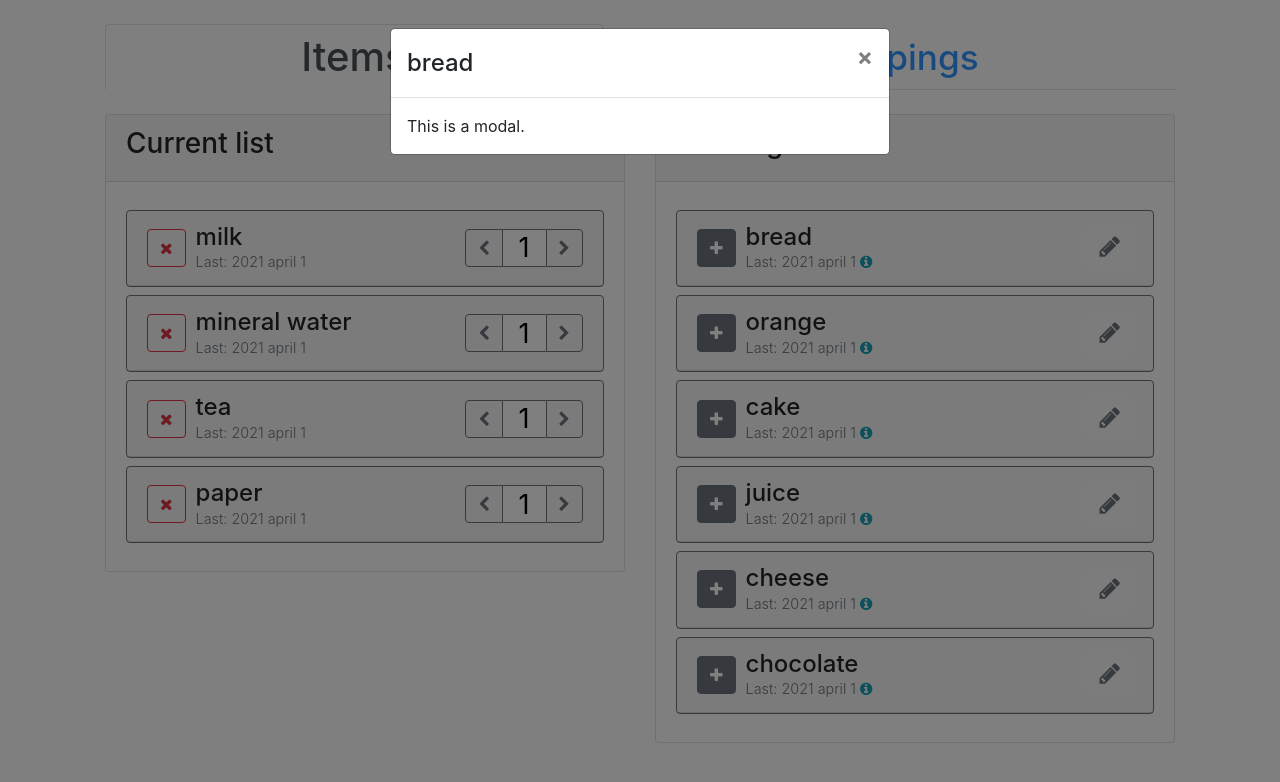
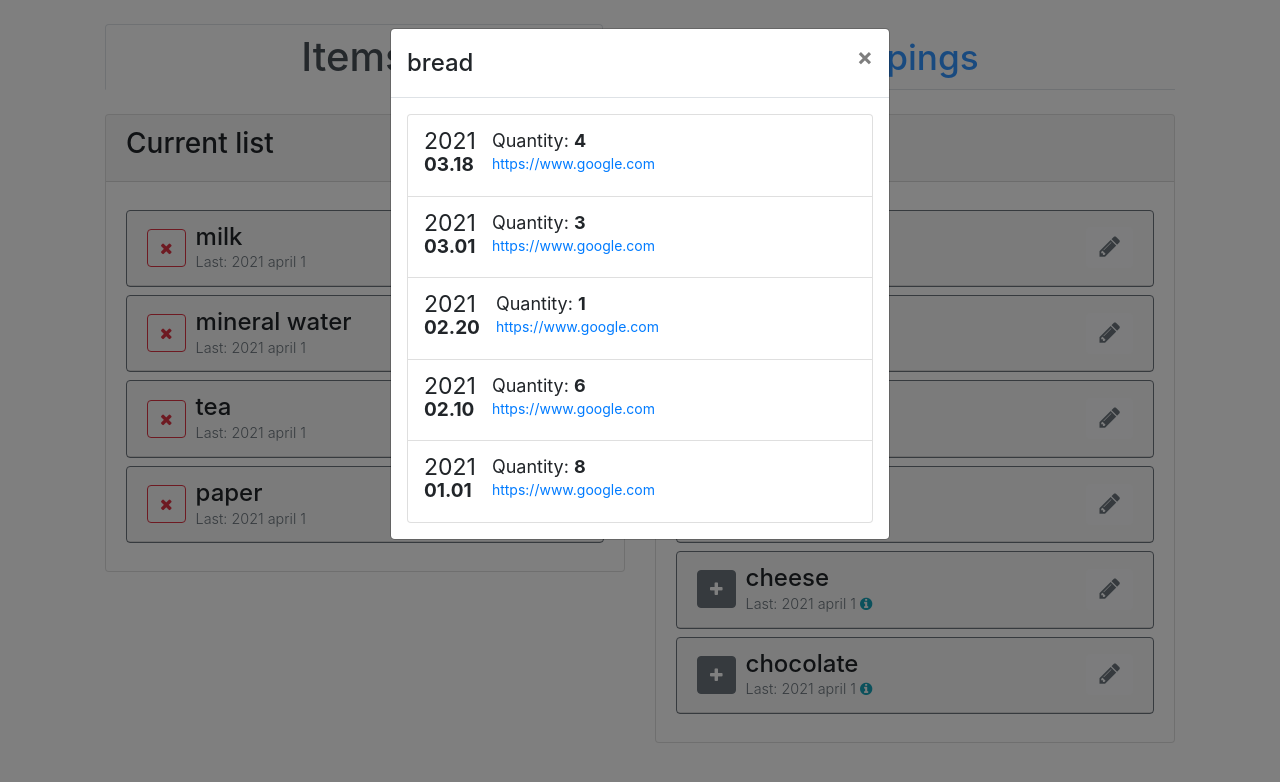
Before and after one commit to vargavd/angular-shopping-list, an Angular app: page /items in a window 1280 px wide. Shown: the top 782 px of the page. Built offline with nearby package versions, Linux system fonts and the light colour scheme.

Commit message:
Modal order history with order date

```diff
--- a/src/app/items-page/item/item.interface.ts
+++ b/src/app/items-page/item/item.interface.ts
@@ -2,4 +2,9 @@ export interface IItem {
     id: number;
     name: string;
     current: boolean;
+    history?: Array<{
+        date: Date,
+        quantity: number,
+        link: string
+    }>
 }
--- a/src/app/items-page/items-page.component.html
+++ b/src/app/items-page/items-page.component.html
@@ -17,6 +17,22 @@
         </button>
     </div>
     <div class="modal-body">
-        This is a modal.
+        <div class="list-group order-list" *ngIf="itemInModal.history && itemInModal.history.length > 0">
+            <div class="list-group-item d-flex py-3 px-3 order" *ngFor="let order of itemInModal.history">
+                <div class="date mr-3">
+                    <div class="year">{{ order.date.getFullYear() }}</div>
+                    <div class="month-day">
+                        {{ order.date.getMonth().toString().padStart(2, '0') + '.' +
+                        order.date.getDate().toString().padStart(2, '0') }}
+                    </div>
+                </div>
+                <div class="quantity-and-link">
+                    <div>Quantity: <strong>{{ order.quantity }}</strong></div>
+                    <a [href]="order.link" target="_blank">
+                        {{order.link}}
+                    </a>
+                </div>
+            </div>
+        </div>
     </div>
 </ng-template>
--- a/src/app/items-page/items-page.component.scss
+++ b/src/app/items-page/items-page.component.scss
@@ -0,0 +1,26 @@
+.order-list {
+    .order {
+        .date {
+            .year {
+                font-size: 23px;
+                line-height: 20px;
+            }
+
+            .month-day {
+                font-size: 19px;
+                font-weight: bold;
+            }
+        }
+
+        .quantity-and-link {
+            div {
+                font-size: 18px;
+                line-height: 20px;
+            }
+
+            a {
+                font-size: 14px;
+            }
+        }
+    }
+}
--- a/src/app/items-page/items-page.component.ts
+++ b/src/app/items-page/items-page.component.ts
@@ -35,6 +35,8 @@ export class ItemsPageComponent implements OnInit, OnDestroy {
 
                 if (this.modalRef === undefined && this.items.length > 0) {
                     this.openModal(this.items[0]);
+
+                    console.log(this.items[0]);
                 }
             },
             error: error => console.log(error)
--- a/src/app/items-page/items.service.ts
+++ b/src/app/items-page/items.service.ts
@@ -1,7 +1,7 @@
 import { Injectable } from '@angular/core';
 import { HttpClient, HttpErrorResponse } from "@angular/common/http";
 import { Observable, throwError } from 'rxjs';
-import { catchError, tap } from 'rxjs/operators';
+import { catchError, map } from 'rxjs/operators';
 import { IItem } from './item/item.interface';
 
 @Injectable({
@@ -14,9 +14,19 @@ export class ItemsService {
 
     getItems(): Observable<IItem[]> {
         return this.http.get<IItem[]>(this.itemsUrl).pipe(
-            //tap(data => console.log(data)),
+            map(this.processItems),
             catchError(this.handleError)
         );
+    }
+
+    processItems = function (items: IItem[]) {
+        for (let i = 0; i < items.length; i++) {
+            for (let j = 0; items[i].history && j < items[i].history!.length; j++) {
+                items[i].history![j].date = new Date(items[i].history![j].date);
+            }
+        }
+
+        return items;
     }
 
     private handleError(err: HttpErrorResponse): Observable<never> {
--- a/src/assets/items-sample.json
+++ b/src/assets/items-sample.json
@@ -2,47 +2,130 @@
     {
         "id": 1,
         "name": "bread",
-        "current": false
+        "current": false,
+        "history": [
+            {
+                "date": "2021.04.18",
+                "quantity": 4,
+                "link": "https://www.google.com"
+            },
+            {
+                "date": "2021.04.01",
+                "quantity": 3,
+                "link": "https://www.google.com"
+            },
+            {
+                "date": "2021.03.20",
+                "quantity": 1,
+                "link": "https://www.google.com"
+            },
+            {
+                "date": "2021.03.10",
+                "quantity": 6,
+                "link": "https://www.google.com"
+            },
+            {
+                "date": "2021.02.1",
+                "quantity": 8,
+                "link": "https://www.google.com"
+            }
+        ]
     },
     {
         "id": 2,
         "name": "milk",
-        "current": true
+        "current": true,
+        "history": [
+            {
+                "date": "2021.04.18",
+                "quantity": 4,
+                "link": "https://www.google.com"
+            }
+        ]
     },
     {
         "id": 3,
         "name": "orange",
-        "current": false
+        "current": false,
+        "history": [
+            {
+                "date": "2021.04.18",
+                "quantity": 4,
+                "link": "https://www.google.com"
+            }
+        ]
     },
     {
         "id": 4,
         "name": "cake",
-        "current": false
+        "current": false,
+        "history": [
+            {
+                "date": "2021.04.18",
+                "quantity": 4,
+                "link": "https://www.google.com"
+            }
+        ]
     },
     {
         "id": 5,
         "name": "mineral water",
-        "current": true
+        "current": true,
+        "history": [
+            {
+                "date": "2021.04.18",
+                "quantity": 4,
+                "link": "https://www.google.com"
+            }
+        ]
     },
     {
         "id": 6,
         "name": "juice",
-        "current": false
+        "current": false,
+        "history": [
+            {
+                "date": "2021.04.18",
+                "quantity": 4,
+                "link": "https://www.google.com"
+            }
+        ]
     },
     {
         "id": 7,
         "name": "tea",
-        "current": true
+        "current": true,
+        "history": [
+            {
+                "date": "2021.04.18",
+                "quantity": 4,
+                "link": "https://www.google.com"
+            }
+        ]
     },
     {
         "id": 8,
         "name": "paper",
-        "current": true
+        "current": true,
+        "history": [
+            {
+                "date": "2021.04.18",
+                "quantity": 4,
+                "link": "https://www.google.com"
+            }
+        ]
     },
     {
         "id": 9,
         "name": "cheese",
-        "current": false
+        "current": false,
+        "history": [
+            {
+                "date": "2021.04.18",
+                "quantity": 4,
+                "link": "https://www.google.com"
+            }
+        ]
     },
     {
         "id": 9,
```
